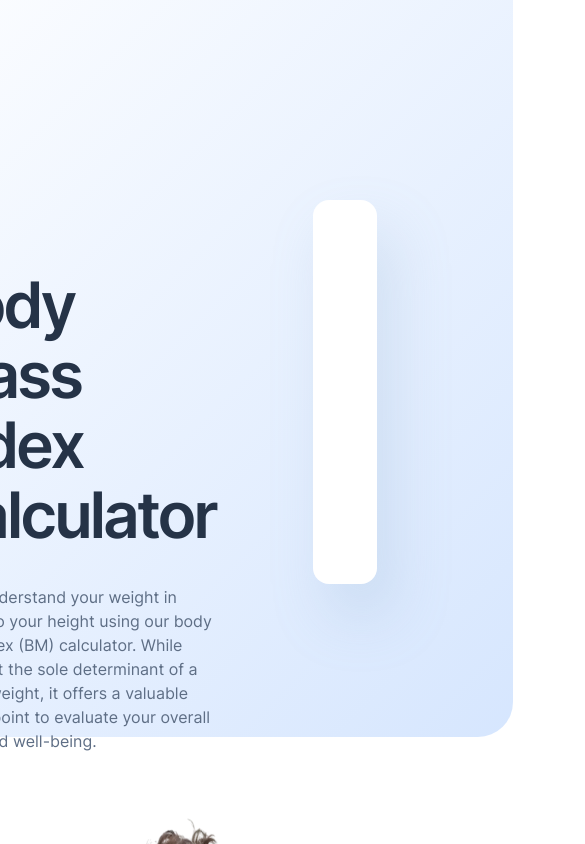
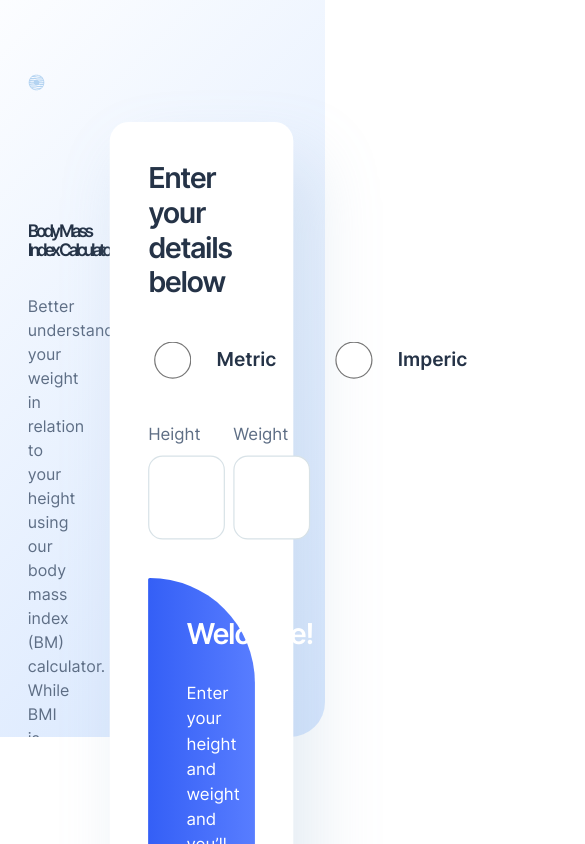
Before and after one commit to eduardsdn/bmi_calculator, a React (Create React App) app: page / in a window 390 px wide. Shown: the top 844 px of the page, 585 px wide, since content can reach past the window. Built offline with nearby package versions, Linux system fonts and the light colour scheme.

Commit message:
Adjusted desktop responsiveness

```diff
--- a/src/components/Calculator.jsx
+++ b/src/components/Calculator.jsx
@@ -3,7 +3,31 @@ import CalculatorCSS from "../styles/Calculator.module.css"
 function Calculator() {
     return(
         <div className={CalculatorCSS.calculator}>
-
+            <h1 className={CalculatorCSS.title}>Enter your details below</h1>
+            <div className={CalculatorCSS.radioInputs}>
+                <div className={CalculatorCSS.radioInputHolder}>
+                    <input type="radio" name="measurment" className={CalculatorCSS.radioInput}/>
+                    <label htmlFor="metric" className={CalculatorCSS.radioInputLabel}>Metric</label>
+                </div>
+                <div className={CalculatorCSS.radioInputHolder}>
+                    <input type="radio" name="measurment"className={CalculatorCSS.radioInput}/>
+                    <label htmlFor="metric" className={CalculatorCSS.radioInputLabel}>Imperic</label>
+                </div>
+            </div>
+            <div className={CalculatorCSS.numericInputs}>
+                <div className={CalculatorCSS.numericInputHolder}>
+                    <label htmlFor="height" className={CalculatorCSS.numericInputLabel}>Height</label>
+                    <input type="number" name="height"/>
+                </div>
+                <div className={CalculatorCSS.numericInputHolder}>
+                    <label htmlFor="weight" className={CalculatorCSS.numericInputLabel}>Weight</label>
+                    <input type="number" name="weight"/>
+                </div>
+            </div>
+            <div className={CalculatorCSS.result}>
+                <p className={CalculatorCSS.greetingWelcome}>Welcome!</p>
+                <p className={CalculatorCSS.greetingText}>Enter your height and weight and you’ll see your BMI result here</p>
+            </div>
         </div>
     )
 }
--- a/src/styles/App.module.css
+++ b/src/styles/App.module.css
@@ -6,8 +6,9 @@
     display: flex;
     justify-content: center;
     margin-bottom: 65px;
+    /* flex-shrink: 0; */
     /* margin-left: -400px; */
-    max-height: 737px;
+    /* max-height: 737px; */
 }
 
 .resultDesctiptionHolder {
--- a/src/styles/Calculator.module.css
+++ b/src/styles/Calculator.module.css
@@ -1,11 +1,138 @@
+
 .calculator {
-    width: 564px;
-    height: 384px;
-    padding: 32px;
+    width: 39.167vw;
+    max-width: 564px;
+    height: fit-content;
+    padding: 2rem;
     border-radius: 16px;
     background-color: #FFF;
     box-shadow: 16px 32px 56px 0px rgba(143, 174, 207, 0.25);
     position: relative;
     right: 200px;
     top: 200px;
+    scale: 1.2;
+    /* position: fixed; */
 }
+
+.title {
+    margin-bottom: 32px;
+    color: #253347;
+    font-size: 24px;
+    font-style: normal;
+    font-weight: 600;
+    line-height: normal;
+    letter-spacing: -1.2px;
+}
+
+.radioInputs {
+    margin-bottom: 2.188rem;
+    display: flex;
+    gap: 10.188em;
+}
+
+input[type="radio"] {
+    width: 31px;
+    height: 31px;
+}
+
+.radioInputHolder {
+    display: flex;
+    align-items: center;
+}
+
+.radioInputLabel {
+    margin-left: 18px;
+    color: #253347;
+    font-size: 16px;
+    font-style: normal;
+    font-weight: 600;
+    line-height: 24px;
+}
+
+.numericInputs {
+    margin-bottom: 32px;
+    display: flex;
+    gap: 1.5rem;
+}
+
+.numericInputHolder {
+    display: flex;
+    flex-direction: column;
+    gap: 8px;
+}
+
+input[type="number"] {
+    width: 16.528vw;
+    max-width: 238px;
+    padding: 1.25rem 1.5rem;
+    border-radius: 12px;
+    border: 1px solid #D8E2E7;
+    background:#FFF;
+    color: #253347;
+    font-size: 1.5rem;
+    font-style: normal;
+    font-weight: 600;
+    line-height: normal;
+    letter-spacing: -1.2px;
+}
+
+input::-webkit-outer-spin-button,
+input::-webkit-inner-spin-button {
+  -webkit-appearance: none;
+  margin: 0;
+}
+
+input[type=number] {
+  -moz-appearance: textfield;
+}
+
+input[type="number"]:focus {
+    outline: none;
+    border:1px solid #345FF6;
+}
+
+.numericInputLabel {
+    color: #5E6E85;
+    font-size: 14px;
+    font-style: normal;
+    font-weight: 400;
+    line-height: 21px;
+}
+
+.result {
+    padding: 32px;
+    display: flex;
+    padding: 32px;
+    flex-direction: column;
+    gap: 24px;
+    border-radius: 16px 999px 999px 16px;
+    background: linear-gradient(90deg, #345FF6 0%, #587DFF 100%);
+}
+
+.greetingWelcome {
+    color: #FFF;
+    font-size: 24px;
+    font-style: normal;
+    font-weight: 600;
+    line-height: normal;
+    letter-spacing: -1.2px;
+}
+
+.greetingText {
+    color: #FFF;
+    font-family: Inter;
+    font-size: 14px;
+    font-style: normal;
+    font-weight: 400;
+    line-height: 21px;
+}
+
+@media screen and (max-width: 1440px) {
+    .radioInputs {
+        gap: 11.319vw;
+    }
+
+    .numericInputs {
+        gap: 1.667vw;
+    }
+}
--- a/src/styles/Hero.module.css
+++ b/src/styles/Hero.module.css
@@ -1,32 +1,45 @@
 .hero {
-    position: relative;
-    padding: 75px 298px 200px 116px;
-    width: 978px;
+    padding: 4.6rem 18.6rem 12.5rem 7.25rem;
+    width: 67.917vw;
+    max-width: 978px;
     height: 737px;
     border-radius: 0px 0px 35px 35px;
     background: var(--gradient-1, linear-gradient(315deg, #D6E6FE 0%, rgba(214, 252, 254, 0.00) 100%));
+    overflow: hidden;
+    /* position: fixed; */
 }
 
+
+/* 4.688rem 18.625rem 12.5rem 13.5rem; */
 .logo {
-    margin-bottom: 127px;
+    width: 4.444vw;
+    max-width: 64px;
+    margin-bottom: 7.9rem;
 }
 
 .title {
-    margin-bottom: 35px;
+    margin-bottom: 2.188rem;
     color: #253347;
-    font-size: 64px;
+    font-size: 4rem;
     font-style: normal;
     font-weight: 600;
-    line-height: 70px;
+    line-height: 4.375rem;
     letter-spacing: -3.2px;
+    white-space: nowrap;
 }
 
 .text {
     max-width: 465px;
     color: #5E6E85;
-    font-family: Inter;
-    font-size: 16px;
+    font-size: 1rem;
     font-style: normal;
     font-weight: 400;
-    line-height: 24px;
+    line-height: 1.5rem;
 }
+
+@media screen and (max-width: 1440px) {
+    .title {
+        font-size: 4.444vw;
+        line-height: 4.889vw;
+    }
+}
--- a/src/styles/ResultDescription.module.css
+++ b/src/styles/ResultDescription.module.css
@@ -9,6 +9,7 @@
     height: 533px;
 }
 
+
 .resultDescriptionTextContent {
     margin-left: 131px;
     max-width: 465px;
@@ -16,12 +17,12 @@
 }
 
 .resultDescriptionTitle {
-    margin-bottom: 30px;
+    margin-bottom: 1.875rem;
     color:  #253347;
-    font-size: 48px;
+    font-size: 3rem;
     font-style: normal;
     font-weight: 600;
-    line-height: 52px;
+    line-height: 2.6rem;
     letter-spacing: -2.4px;
 }
 
@@ -35,3 +36,10 @@
     line-height: 150%;
     /* margin-bottom: 40px; */
 }
+
+@media screen and (max-width: 1440px) {
+    .resultDescriptionImg {
+        width: 39.167vw;
+        height: auto;
+    }
+}
```
